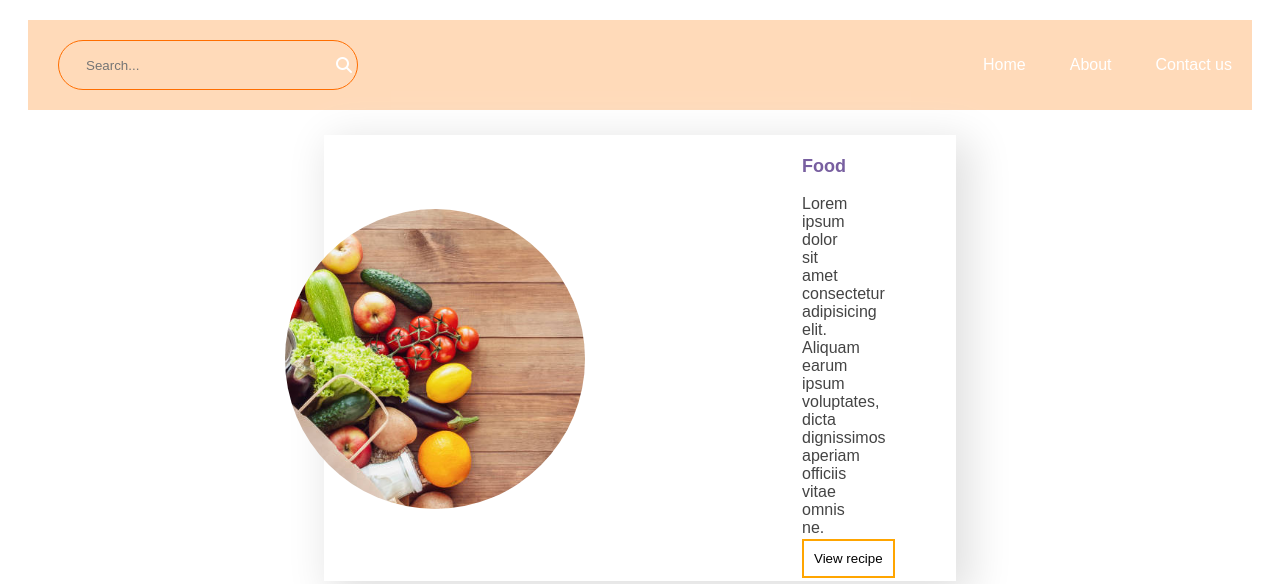
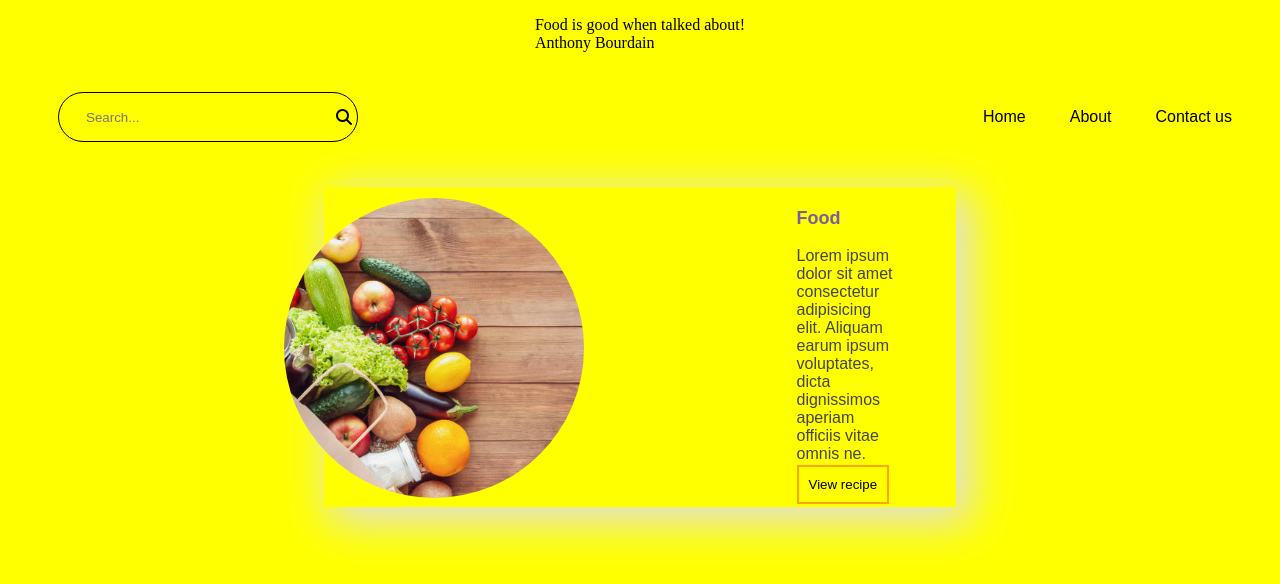
Before and after one commit to Mbenka22/alx_capstone_project, a plain HTML site: page index.html in a window 1280 px wide. Shown: the top 584 px of the page. Drawn offline with Linux system fonts and the light colour scheme.

Commit message:
html and css

```diff
--- a/index.html
+++ b/index.html
@@ -1,16 +1,21 @@
 <!DOCTYPE html>
 <html lang="en">
+
 <head>
     <meta charset="UTF-8">
     <meta name="viewport" content="width=device-width, initial-scale=1.0">
     <link rel="stylesheet" href="styles.css">
-    <link rel="stylesheet" href="https://cdnjs.cloudflare.com/ajax/libs/font-awesome/6.5.1/css/all.min.css" integrity="sha512-DTOQO9RWCH3ppGqcWaEA1BIZOC6xxalwEsw9c2QQeAIftl+Vegovlnee1c9QX4TctnWMn13TZye+giMm8e2LwA==" crossorigin="anonymous" referrerpolicy="no-referrer" />
+    <link rel="stylesheet" href="https://cdnjs.cloudflare.com/ajax/libs/font-awesome/6.5.1/css/all.min.css"
+        integrity="sha512-DTOQO9RWCH3ppGqcWaEA1BIZOC6xxalwEsw9c2QQeAIftl+Vegovlnee1c9QX4TctnWMn13TZye+giMm8e2LwA=="
+        crossorigin="anonymous" referrerpolicy="no-referrer" />
     <title>Recipe finder</title>
 </head>
+
 <body>
+    <p>Food is good when talked about!<br>Anthony Bourdain</p>
 <nav>
-        <form  class="input-container">
-            <input type="text"  class="input" placeholder="Search...">
+        <form class="input-container">
+            <input type="text" class="input" placeholder="Search...">
             <i class="fa-solid fa-magnifying-glass"></i>
             </form>
                 <ul>
@@ -35,4 +40,5 @@
     <section class="ingredients"></section>
     <script src="script.js"></script>
 </body>
+
 </html>
--- a/styles.css
+++ b/styles.css
@@ -2,14 +2,18 @@
 * {
 
     box-sizing: border-box;
-
-
+    background-color:yellow;
+    background: cover;
+}
+p{
+    display:flex;
+    justify-content: center;
+    align-items: center;
 }
 
 
 nav {
-    background-color:peachpuff;
-    color: #fff;
+    color: black;
     display: flex;
     flex-direction: row;
     justify-content: space-between;
@@ -21,7 +25,7 @@ nav {
 .input-container{
     display: flex;
     align-items: center;
-    border: 1px solid #ff6e00;
+    border: 1px solid black;
     padding: 5px;
     width:300px;
     height:50px;
@@ -47,8 +51,8 @@ nav {
     width:15px;
     text-align: center;
     margin: 0 auto;
-    cursor:grab;
-    color:#ffa31a;
+    cursor:pointer;
+    color:black;
 }
 
 ul li{
@@ -85,7 +89,7 @@ main{
     font-family: sans-serif;
     margin-bottom: 2px;
     color:#444444;
-    width:25px;
+    width:100px;
 
 }
 .image{
```
Also changed, not shown: images/images.jpg (added). Lines whose indentation alone changed are shown as unchanged.
